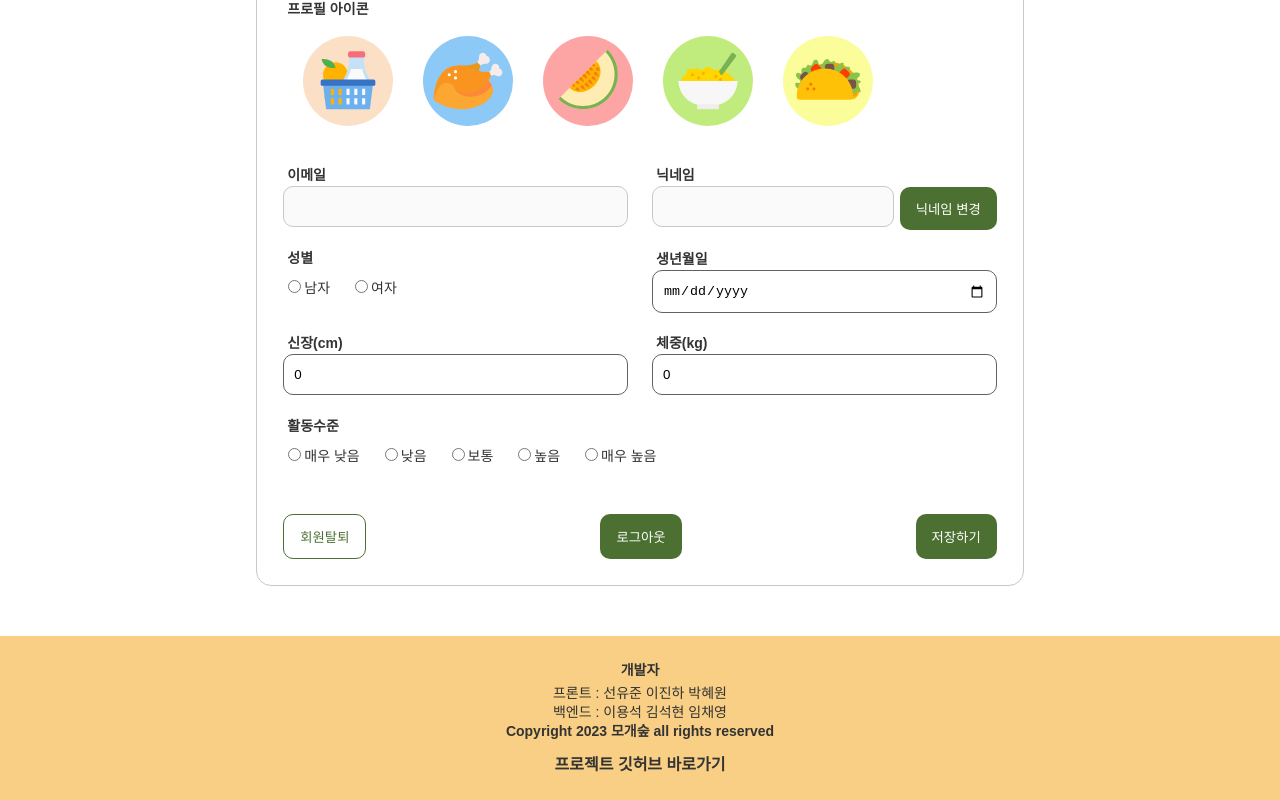
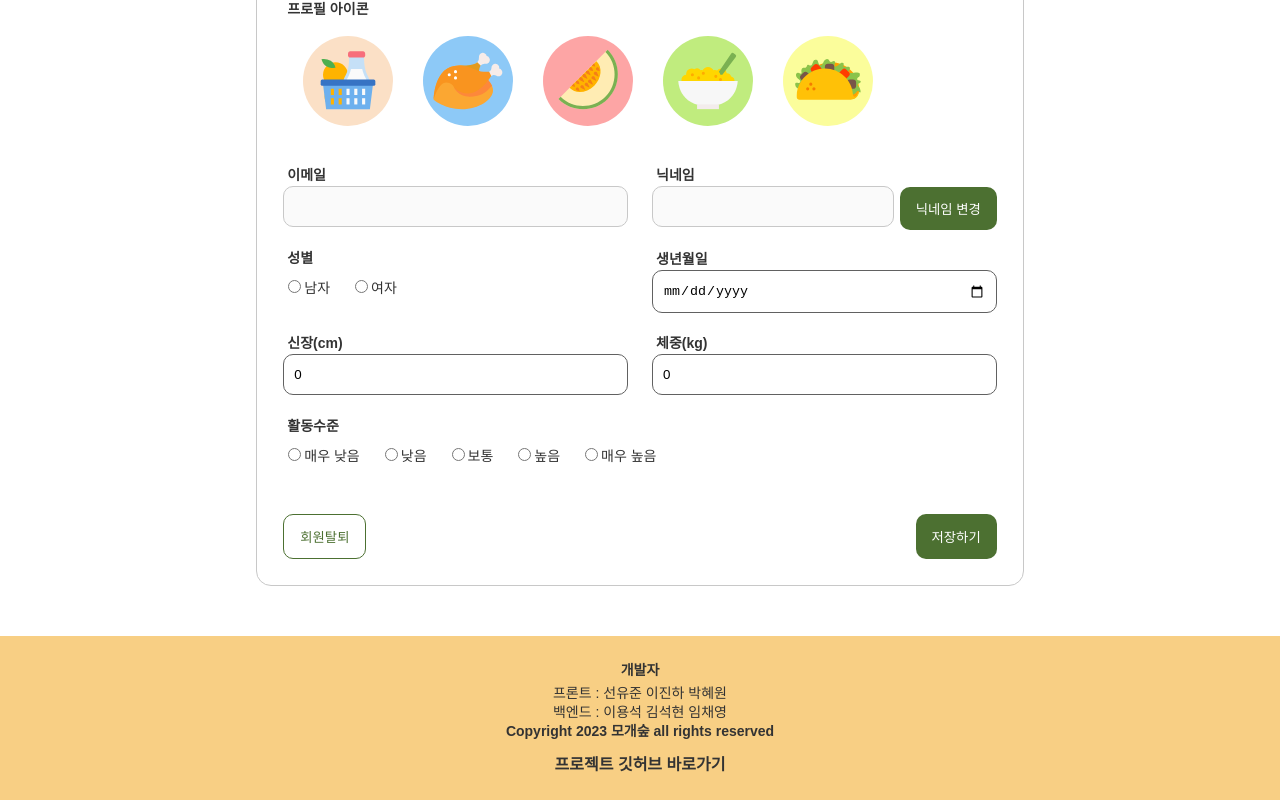
Before and after one commit to codestates-seb/seb43_main_004, a React (Create React App) app in the folder client/: page /userpage in a window 1280 px wide. Shown: the part 477-1277 px from the top of the page. Built offline with nearby package versions, Linux system fonts and the light colour scheme; a web font is replaced by a local one.

Commit message:
feat : 닉네임 중복 검사 파트 보완

```diff
--- a/client/src/components/User/EditProfile.tsx
+++ b/client/src/components/User/EditProfile.tsx
@@ -75,12 +75,16 @@ const EditProfile = () => {
     setProfile({ ...profile, [name]: value })
   }
 
-  // 닉네임 중복 체크
+  // 닉네임 중복 확인
   const cantUse = 'cant-use'
   const checkNickname = () => {
     const msg = { nickName: '', nickNameOk: '' }
 
-    if (userInfo.nickName === nickName) {
+    if (nickName.trim() === '') {
+      msg.nickName = '닉네임을 입력해주세요.'
+      setNotice({ ...notice, ...msg })
+      return
+    } else if (userInfo.nickName === nickName) {
       msg.nickName = '현재 사용중인 닉네임입니다.'
       setNotice({ ...notice, ...msg })
       return
@@ -174,7 +178,7 @@ const EditProfile = () => {
     )
 
     axios
-      .delete(`${API}/members/leaveid`, {
+      .delete(`${API}/members/leaveId`, {
         headers: {
           Authorization: `Bearer ${getCookie('access')}`,
         },
@@ -185,20 +189,6 @@ const EditProfile = () => {
       })
       .catch((error) => {
         console.error(error)
-      })
-  }
-
-  // 로그아웃 테스트
-  const logout = () => {
-    axios
-      .post(`${API}/members/logout`, {
-        headers: {
-          Authorization: `Bearer ${getCookie('access')}`,
-        },
-      })
-      .then((response) => {
-        console.log(response)
-        // navigate('/sign-in')
       })
   }
   useEffect(() => {
@@ -295,7 +285,6 @@ const EditProfile = () => {
             >
               회원탈퇴
             </Button>
-            <Button onClick={logout}>로그아웃</Button>
             <Button onClick={updateProfile}>저장하기</Button>
           </ButtonWrapper>
         </Wrapper>
```
